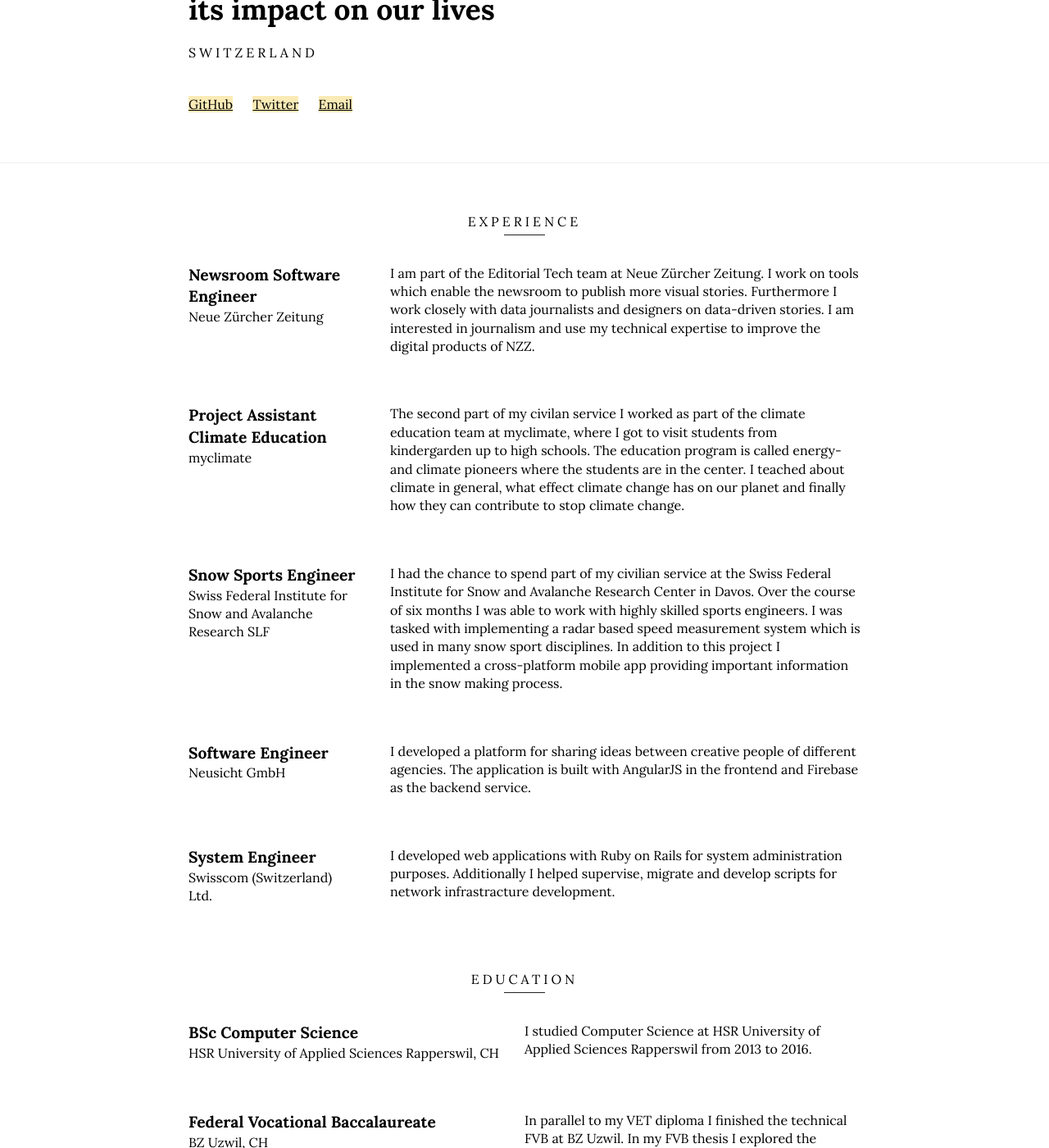
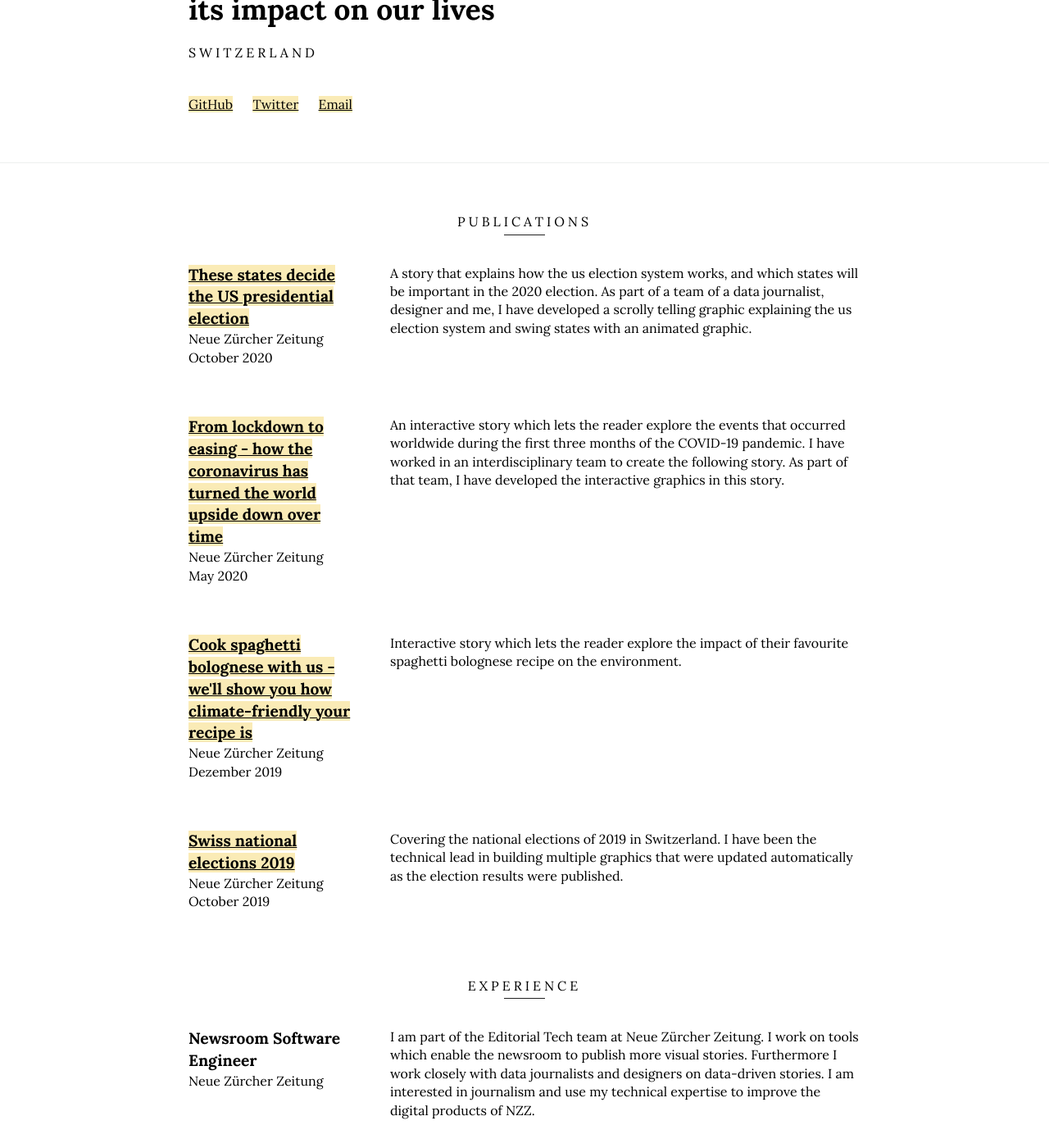
Before and after one commit to manuelroth/manuelroth.github.io, a Jekyll site: the page built from index.html, in a window 1280 px wide and 1400 px high, scrolled down 368 px. Shown: the whole window at 82% size. Built offline with Jekyll 4.4.1, drawn with Linux system fonts in a browser that asks for light colours.

Commit message:
Add publications

```diff
--- /dev/null
+++ b/_data/publications.yml
@@ -0,0 +1,23 @@
+- title: These states decide the US presidential election
+  link: https://www.nzz.ch/visuals/wahlen-usa-2020-trump-oder-biden-diese-staaten-entscheiden-ld.1579388
+  newspaper: Neue Zürcher Zeitung
+  date: October 2020
+  description: A story that explains how the us election system works, and which states will be important in the 2020 election. As part of a team of a data journalist, designer and me, I have developed a scrolly telling graphic explaining the us election system and swing states with an animated graphic.
+
+- title: From lockdown to easing - how the coronavirus has turned the world upside down over time
+  link: https://www.nzz.ch/international/coronavirus-vom-lockdown-zu-lockerung-interaktive-grafik-ld.1555627
+  newspaper: Neue Zürcher Zeitung
+  date: May 2020
+  description: An interactive story which lets the reader explore the events that occurred worldwide during the first three months of the COVID-19 pandemic. I have worked in an interdisciplinary team to create the following story. As part of that team, I have developed the interactive graphics in this story.
+
+- title: Cook spaghetti bolognese with us - we'll show you how climate-friendly your recipe is
+  link: https://www.nzz.ch/gesellschaft/nachhaltiges-essen-wie-klimafreundlich-ist-ihr-spaghetti-rezept-ld.1525404
+  newspaper: Neue Zürcher Zeitung
+  date: Dezember 2019
+  description: Interactive story which lets the reader explore the impact of their favourite spaghetti bolognese recipe on the environment.
+
+- title: Swiss national elections 2019
+  link: https://www.nzz.ch/schweiz/eidgenoessische-wahlen-2019/wahlen-2019-so-haben-die-einzelnen-parteien-abgeschnitten-ld.1506949
+  newspaper: Neue Zürcher Zeitung
+  date: October 2019
+  description: Covering the national elections of 2019 in Switzerland. I have been the technical lead in building multiple graphics that were updated automatically as the election results were published.
--- a/_includes/resume.html
+++ b/_includes/resume.html
@@ -1,3 +1,17 @@
+<h3 class="section-title">Publications</h3>
+<dl class="experience">
+    {% for publication in site.data.publications %}
+        <dt>
+            <p class="title"><a href="{{ publication.link }}"" target="_blank" alt="{{ publication.title }}">{{ publication.title }}</a></p>
+            <p class="company">{{ publication.newspaper }}</p>
+            <p class="period">{{ publication.date }}</p>
+        </dt><!--
+        --><dd>
+            <p>{{ publication.description }}</p>
+        </dd>
+    {% endfor %}
+</dl>
+
 <h3 class="section-title">Experience</h3>
 <dl class="experience">
     {% for job in site.data.jobs %}
```
